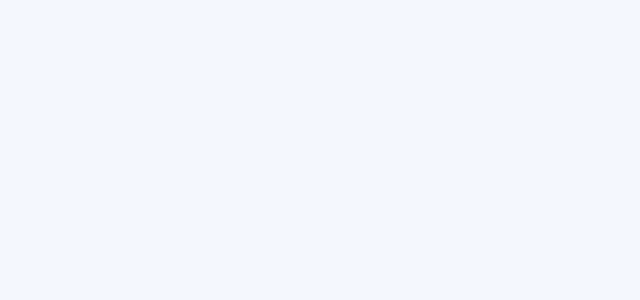
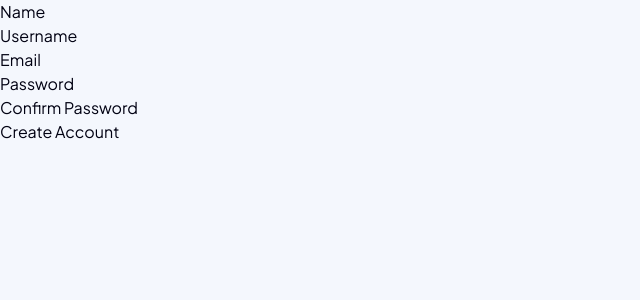
Before and after one commit to CodingWithJiro/frontend-mentor-kanban-task-management-web-app, a Next.js app: page /sign-up in a window 1280 px wide. Shown: the top 300 px of the page, without its empty margins (0-640 px from the left). Built offline with nearby package versions, Linux system fonts and the light colour scheme.

Commit message:
feat(register): create initial sign-up form page

```diff
--- a/src/app/sign-up/page.tsx
+++ b/src/app/sign-up/page.tsx
@@ -1,3 +1,4 @@
+import SignUpForm from '@/components/auth/sign-up-form';
 import type { Metadata } from 'next';
 
 const siteUrl = 'https://kanbanweb.vercel.app/sign-up';
@@ -22,5 +23,9 @@ export const metadata: Metadata = {
 };
 
 export default function SignUp() {
-  return <main></main>;
+  return (
+    <main>
+      <SignUpForm />
+    </main>
+  );
 }
--- /dev/null
+++ b/src/components/auth/sign-up-form.tsx
@@ -0,0 +1,109 @@
+'use client';
+
+import type { ChangeEvent, SubmitEvent } from 'react';
+import { useState } from 'react';
+import { validateForm } from '@/utils/validate-form';
+import { registerSchema } from '../../../shared/schemas/register.schema.ts';
+
+export default function SignUpForm() {
+  const [name, setName] = useState('');
+  const [username, setUsername] = useState('');
+  const [email, setEmail] = useState('');
+  const [password, setPassword] = useState('');
+  const [confirmPassword, setConfirmPassword] = useState('');
+
+  const handleSubmit = (e: SubmitEvent<HTMLFormElement>) => {
+    e.preventDefault();
+    const userData = {
+      name,
+      username,
+      email,
+      password,
+    };
+    const validationResult = validateForm({
+      data: userData,
+      schema: registerSchema,
+    });
+    if (!validationResult.success) return;
+    console.log(validationResult.data);
+  };
+  const handleNameChange = (e: ChangeEvent<HTMLInputElement>) => {
+    setName(e.target.value);
+  };
+  const handleUsernameChange = (e: ChangeEvent<HTMLInputElement>) => {
+    setUsername(e.target.value);
+  };
+  const handleEmailChange = (e: ChangeEvent<HTMLInputElement>) => {
+    setEmail(e.target.value);
+  };
+  const handlePasswordChange = (e: ChangeEvent<HTMLInputElement>) => {
+    setPassword(e.target.value);
+  };
+  const handleConfirmPasswordChange = (e: ChangeEvent<HTMLInputElement>) => {
+    setConfirmPassword(e.target.value);
+  };
+
+  return (
+    <form onSubmit={handleSubmit}>
+      <ul>
+        <li>
+          <label htmlFor="name">Name</label>
+          <input
+            id="name"
+            name="name"
+            type="text"
+            value={name}
+            onChange={handleNameChange}
+            required
+          />
+        </li>
+        <li>
+          <label htmlFor="username">Username</label>
+          <input
+            id="username"
+            name="username"
+            type="text"
+            value={username}
+            onChange={handleUsernameChange}
+            required
+          />
+        </li>
+        <li>
+          <label htmlFor="email">Email</label>
+          <input
+            id="email"
+            name="email"
+            type="email"
+            value={email}
+            onChange={handleEmailChange}
+            required
+          />
+        </li>
+        <li>
+          <label htmlFor="password">Password</label>
+          <input
+            id="password"
+            name="password"
+            type="password"
+            value={password}
+            onChange={handlePasswordChange}
+            required
+          />
+        </li>
+        <li>
+          <label htmlFor="password">Confirm Password</label>
+          <input
+            id="password"
+            name="password"
+            type="password"
+            value={confirmPassword}
+            onChange={handleConfirmPasswordChange}
+            required
+          />
+        </li>
+      </ul>
+
+      <button type="submit">Create Account</button>
+    </form>
+  );
+}
```
